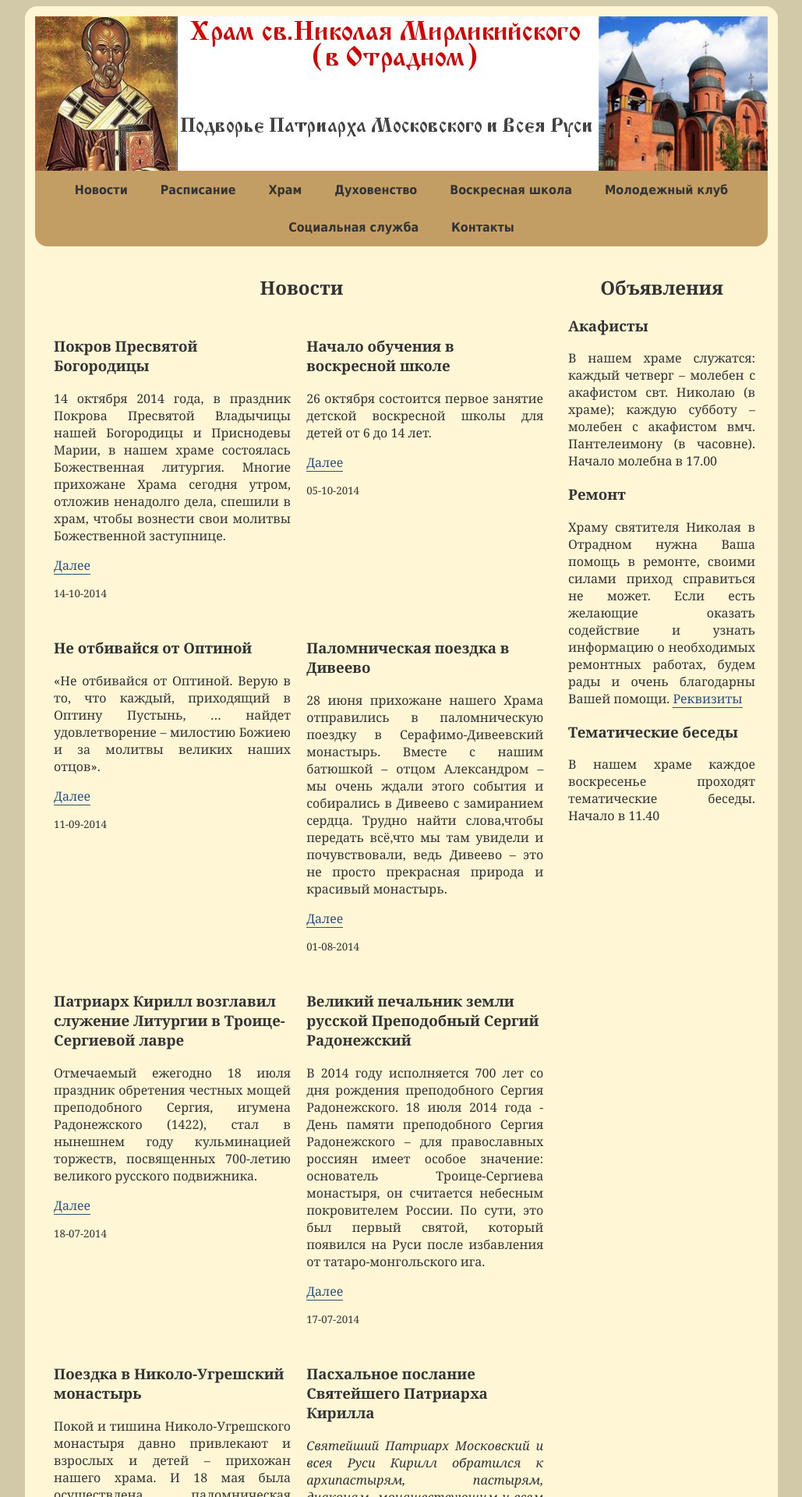
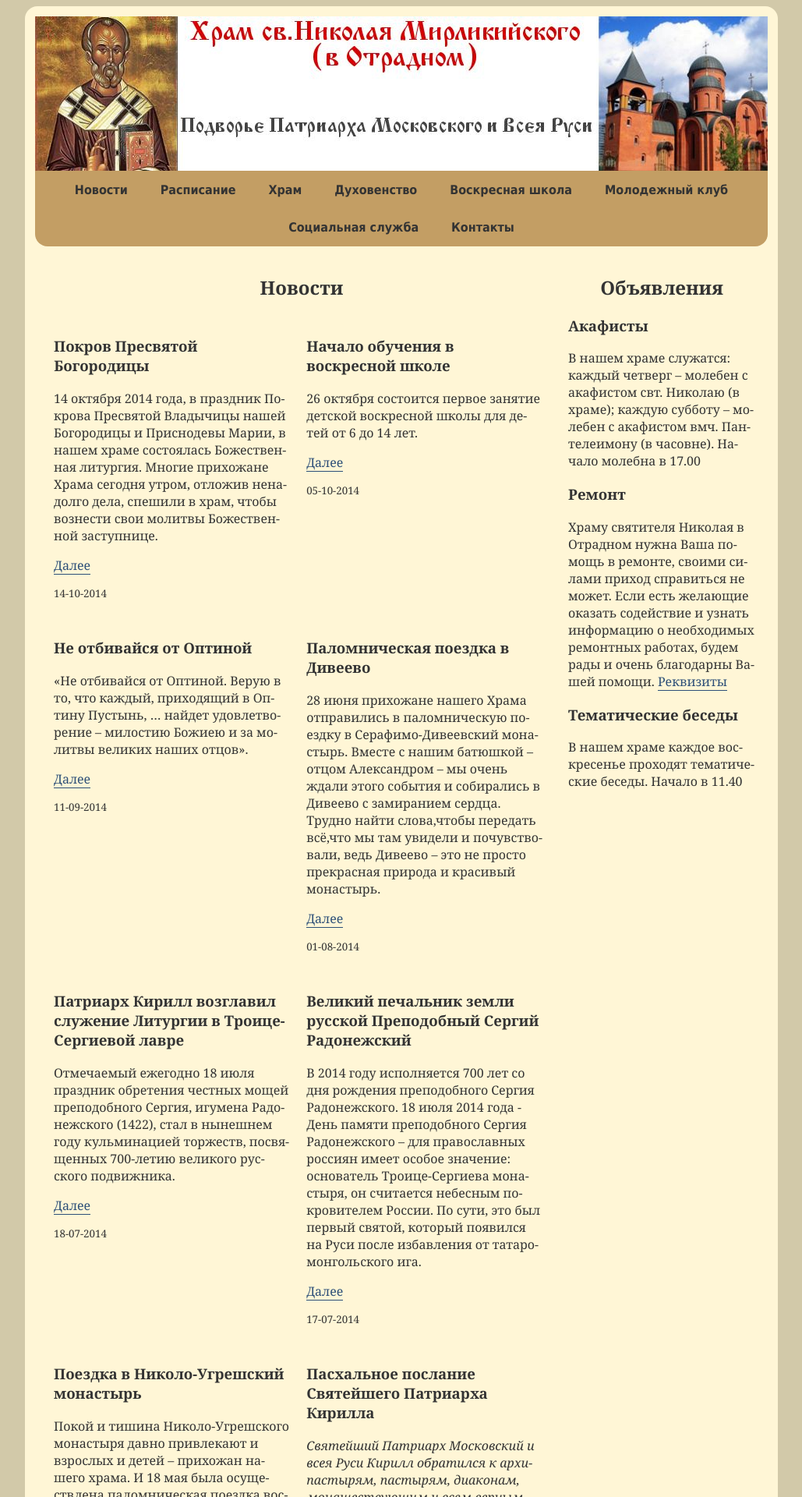
Before and after one commit to hramotradnoe/hramotradnoe.github.io, a Jekyll site: the page built from index.html, in a window 1280 px wide. Shown: the top 1920 px of the page at 78% size, without its empty margins (125-1154 px from the left). Built offline with Jekyll 4.4.1, drawn with Linux system fonts in a browser that asks for light colours.

Commit message:
Выравнивание влево, переносы работают только в фаерфоксе

```diff
--- a/assets/styles/web.sass
+++ b/assets/styles/web.sass
@@ -104,7 +104,10 @@ td, th
   text-align: center
 
 p
-  text-align: justify
+  text-align: left
+  -webkit-hyphens: auto
+  -moz-hyphens: auto
+  hyphens: auto
 
 article#about
   width: 80%
```
